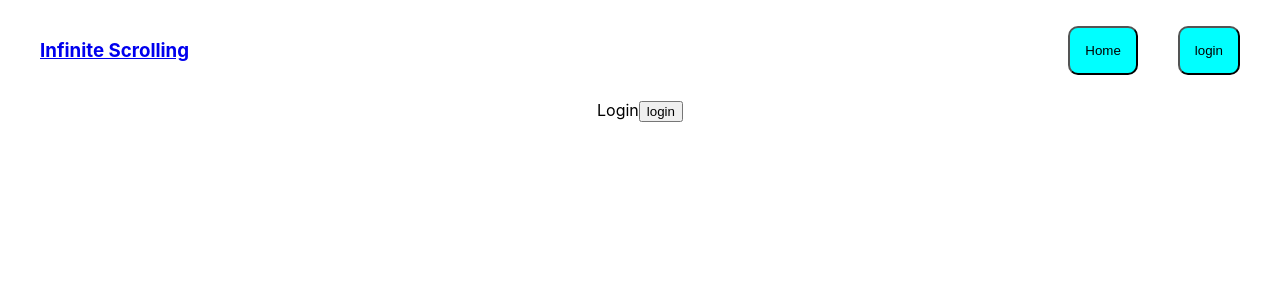
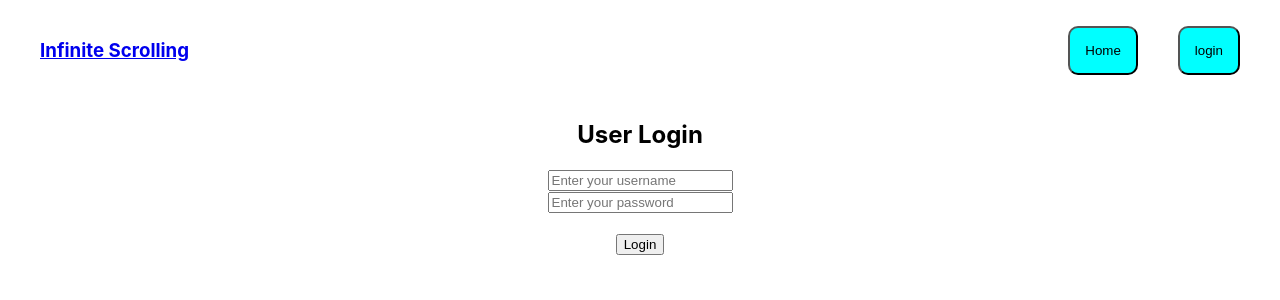
Before and after one commit to MohanM501/face-prep-scrolling, a React (Create React App) app in the folder scroll/: page /login in a window 1280 px wide. Shown: the top 300 px of the page. Built offline with nearby package versions, Linux system fonts and the light colour scheme.

Commit message:
added login page and functionality

```diff
--- a/scroll/src/Components/Navbar.module.css
+++ b/scroll/src/Components/Navbar.module.css
@@ -18,4 +18,5 @@
 #container>div:nth-child(2){
    display: flex;
    gap:40px;
+   padding-left: 15px;
 }
--- a/scroll/src/Components/Navbar.tsx
+++ b/scroll/src/Components/Navbar.tsx
@@ -4,9 +4,12 @@ import { AuthContext } from './AuthContext';
 import styles from './Navbar.module.css';
 
 const Navbar = () => {
- const {isAuthenticated}=useContext(AuthContext);
+ const {isAuthenticated,logout}=useContext(AuthContext);
   const navigate=useNavigate();
   const handleLogin=()=>{
+      if(isAuthenticated){
+          logout();
+      }
       navigate("/login");
   }
 
--- a/scroll/src/Pages/Login.tsx
+++ b/scroll/src/Pages/Login.tsx
@@ -1,19 +1,39 @@
-import React, { useContext, useEffect } from 'react'
-import { AuthContext } from '../Components/AuthContext'
+import React, { useContext, useEffect, useState } from 'react'
+import { AuthContext } from '../Components/AuthContext';
+
+interface credType{
+    username?:String,
+    password?:String
+}
 
 const Login = () => {
     const {login,isAuthenticated}=useContext(AuthContext);
-
+    const [credentials,setCredentials]=useState<credType>({});
 
     const callLogin=()=>{
-
-        login();
-
+        const {username,password}=credentials;
+        if(username==="foo" && password==="bar"){
+            login();
+            alert("succesfully logged in")
+        }else{
+            alert("Invalid Credentials");
+        }
     }
     console.log(login,isAuthenticated,"2nd");
+
+    const handleChange:React.ChangeEventHandler<HTMLInputElement>=(e)=>{
+        const {name,value}=e.target;
+        setCredentials({...credentials,[name]:value})
+    }
   return (
-    <div>Login
-        <button onClick={callLogin}>login</button>
+    <div>
+        <h2>User Login</h2>
+        <input name="username" type="string" onChange={handleChange} placeholder="Enter your username"/>
+        <br/>
+        <input name="password"  type="string" onChange={handleChange} placeholder="Enter your password"/>
+        <br/>
+        <br/>
+        <button onClick={callLogin}>Login</button>
     </div>
   )
 }
```
